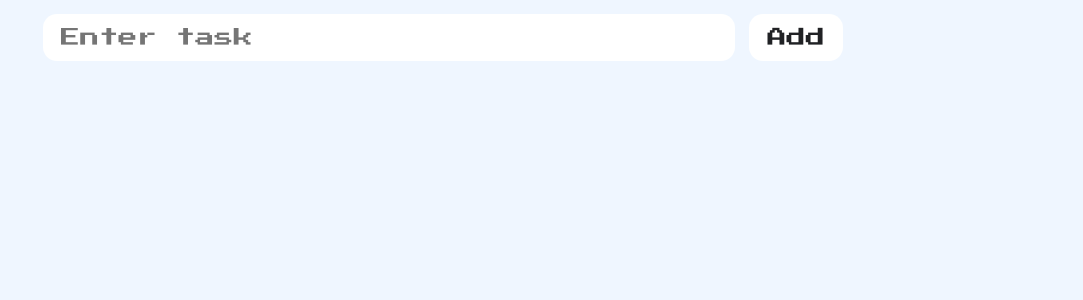
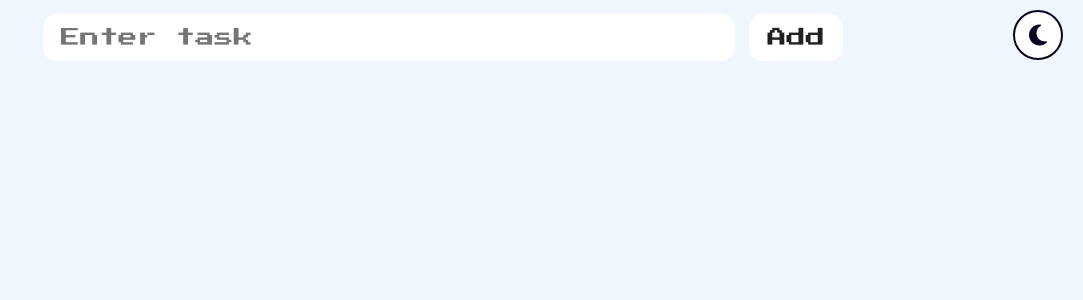
Before and after one commit to nc-naylor/todo-list, a React (Vite) app: page / in a window 1280 px wide. Shown: the top 300 px of the page, without its empty margins (197-1280 px from the left). Built offline with nearby package versions, Linux system fonts and the light colour scheme.

Commit message:
Added functionality to toggle light and dark mode UI

```diff
--- a/src/App.jsx
+++ b/src/App.jsx
@@ -1,10 +1,12 @@
 import { useState, useEffect } from "react";
 import TodoInput from "./components/TodoInput";
 import TodoList from "./components/TodoList";
+import DarkModeToggle from "./components/DarkModeToggle";
 
 function App() {
   const [tasks, setTasks] = useState([]);
   const [taskValue, setTaskValue] = useState([""]);
+  const [darkMode, setDarkMode] = useState(false);
 
   function persistData(newList) {
     localStorage.setItem("tasks", JSON.stringify({ tasks: newList }));
@@ -42,8 +44,13 @@ function App() {
     setTasks(localTasks);
   }, []);
 
+  function toggleDarkMode() {
+    setDarkMode((prevMode) => !prevMode);
+  }
+
   return (
-    <>
+    <div className={darkMode ? "dark-mode" : ""}>
+      <DarkModeToggle onToggle={toggleDarkMode} />
       <TodoInput
         taskValue={taskValue}
         setTaskValue={setTaskValue}
@@ -54,7 +61,7 @@ function App() {
         handleDeleteTask={handleDeleteTask}
         tasks={tasks}
       />
-    </>
+    </div>
   );
 }
 
--- /dev/null
+++ b/src/components/DarkModeToggle.jsx
@@ -0,0 +1,26 @@
+import { useState, useEffect } from "react";
+
+function DarkModeToggle() {
+  const [isDarkMode, setIsDarkMode] = useState(false);
+
+  useEffect(() => {
+    const savedMode = localStorage.getItem("darkMode") === "true";
+    setIsDarkMode(savedMode);
+    document.body.classList.toggle("dark-mode", savedMode);
+  }, []);
+
+  const toggleMode = () => {
+    const newMode = !isDarkMode;
+    setIsDarkMode(newMode);
+    document.body.classList.toggle("dark-mode", newMode);
+    localStorage.setItem("darkMode", newMode);
+  };
+
+  return (
+    <button className="toggle" onClick={toggleMode}>
+      <i className={`fa-solid ${isDarkMode ? "fa-sun" : "fa-moon"}`}></i>
+    </button>
+  );
+}
+
+export default DarkModeToggle;
--- a/src/index.css
+++ b/src/index.css
@@ -1,3 +1,4 @@
+/* Default light mode styles */
 * {
   font-family: 'Inter', sans-serif;
   margin: 0;
@@ -34,6 +35,7 @@ header,
   width: 100%;
   margin: 0 auto;
   gap: 14px;
+  margin-bottom: 1vh;
 }
 
 header input {
@@ -102,7 +104,81 @@ p {
   opacity: 0.7;
 }
 
+.toggle {
+  position: fixed;
+  top: 10px;
+  right: 20px;
+  width: 50px;
+  height: 50px;
+  background-color: white;
+  border: 2px solid #060621;
+  border-radius: 50%;
+  display: flex;
+  align-items: center;
+  justify-content: center;
+  cursor: pointer;
+  font-size: 1.5em;
+  transition: background-color 0.3s;
+}
 
+.toggle i {
+  color: #060621;
+  transition: color 0.3s;
+}
+
+.toggle:hover {
+  background-color: #060621;
+}
+
+.toggle:hover i {
+  color: #ffb113;
+}
+
+/* Dark mode styles */
+body.dark-mode #root {
+  background: #000c18;
+}
+
+/* adjust later */
+body.dark-mode header button, body.dark-mode header input {
+  background: #202124;
+  color: white;
+}
+
+body.dark-mode .taskItem {
+  background: #202124;
+}
+
+body.dark-mode .taskItem p {
+  color: white;
+}
+
+body.dark-mode .taskItem i {
+  color: white;
+}
+
+body.dark-mode input::placeholder {
+  color: rgba(255, 255, 255, 0.623);
+}
+
+
+body.dark-mode .toggle {
+  background-color: #000c18;
+  border: 2px solid white;
+}
+
+body.dark-mode .toggle i {
+  color: white;
+  transition: color 0.3s;
+}
+
+body.dark-mode .toggle:hover {
+  background-color: white;
+}
+
+body.dark-mode .toggle:hover i {
+  color: #ffb113;
+}
 
 @media (min-width: 640px) {
 
```
